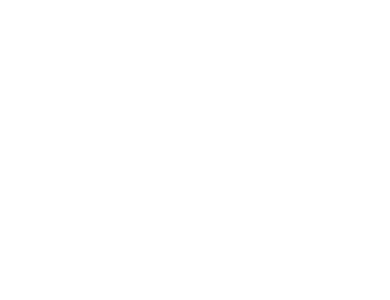
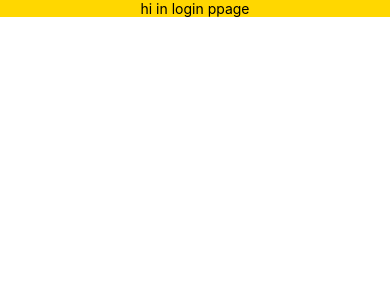
Before and after one commit to zakaria-root/circle_animation_react_native, a React Native app: screen / in a window 390 px wide. Shown: the top 300 px of the page. Built offline with nearby package versions, Linux system fonts and the light colour scheme.

Commit message:
handling the component with animation circle

```diff
--- a/App.js
+++ b/App.js
@@ -5,7 +5,7 @@
 
 export default function App() {
 
-  const [index , setIndex] = useState(0);
+  const [index , setIndex] = useState(1);
   const animatedValue = useRef(new Animated.Value(0)).current;
   const animation = (toValue) => Animated.timing(
     animatedValue,
@@ -22,7 +22,7 @@
   }
   return (
     <View>
-      <CircleContainer onPress={onPress} animatedValue={animatedValue} />
+      <CircleContainer onPress={onPress} animatedValue={animatedValue} index={index}/>
     </View>
   );
 }
--- a/component/circleContainer/index.js
+++ b/component/circleContainer/index.js
@@ -1,10 +1,12 @@
 import styles from "./styles";
-import React from "react";
+import React, { useState } from "react";
 import { TouchableOpacity, View } from "react-native";
 import { AntDesign } from '@expo/vector-icons';
-import { Animated } from "react-native";
+import { Animated, Text } from "react-native";
+import Login from "../login";
+import Register from "../register";
 
-const CircleContainer = ({onPress, animatedValue}) => {
+const CircleContainer = ({onPress, animatedValue, index}) => {
 
 
     const inputRange = [0, 0.001, 0.5, 0.5001, 1];
@@ -18,15 +20,23 @@
         inputRange,
         outputRange : ['#444', '#444', '#444', 'gold', 'gold']
     })
+
     return(
         <Animated.View style={[styles.container, {
             backgroundColor : containerBg
             }]} >
+                {/* handlign the form */}
+                {index === 1 ?
+                    <Login />
+                    :
+                    <Register />
+                }
+
             <Animated.View style={[styles.circle, {
                 backgroundColor : circleBg,
                 transform: [
                     {
-                        perspective: 400,
+                        perspective: 300,
                     },
                     {
                         rotateY: animatedValue.interpolate({
@@ -37,7 +47,7 @@
                     {
                         scale : animatedValue.interpolate({
                             inputRange : [0 , 0.5, 1],
-                            outputRange : [1, 15, 1]
+                            outputRange : [1, 8, 1]
                         })
                     },
                     {
--- a/component/circleContainer/styles.js
+++ b/component/circleContainer/styles.js
@@ -15,6 +15,11 @@
     },
     icon : {
         padding: 30
+    },
+    form:{
+        flex: 1,
+        alignItems: "center",
+        justifyContent: "center"
     }
   });
 
--- /dev/null
+++ b/component/login/index.js
@@ -0,0 +1,13 @@
+import React from "react";
+import styles from "./styles";
+import { View, Text } from "react-native";
+
+const Login = () => {
+    return(
+        <View style={styles.container}>
+            <Text>hi in login ppage</Text>
+        </View>
+    )
+}
+
+export default Login;
--- /dev/null
+++ b/component/login/styles.js
@@ -0,0 +1,11 @@
+import { StyleSheet } from "react-native";
+
+const styles = StyleSheet.create({
+    container: {
+        flex: 1,
+        alignItems: "center",
+        justifyContent: "center",
+    }
+})
+
+export default styles;
--- /dev/null
+++ b/component/register/index.js
@@ -0,0 +1,13 @@
+import React from "react";
+import Styles from "./styles";
+import { View, Text } from "react-native";
+
+const Register = () => {
+    return(
+        <View style={Styles.container}>
+            <Text>hi in register page</Text>
+        </View>
+    )
+}
+
+export default Register;
--- /dev/null
+++ b/component/register/styles.js
@@ -0,0 +1,11 @@
+import { StyleSheet } from "react-native";
+
+const Styles = StyleSheet.create({
+    container: {
+        flex: 1,
+        alignItems: "center",
+        justifyContent: "center",
+    }
+})
+
+export default Styles;
```
